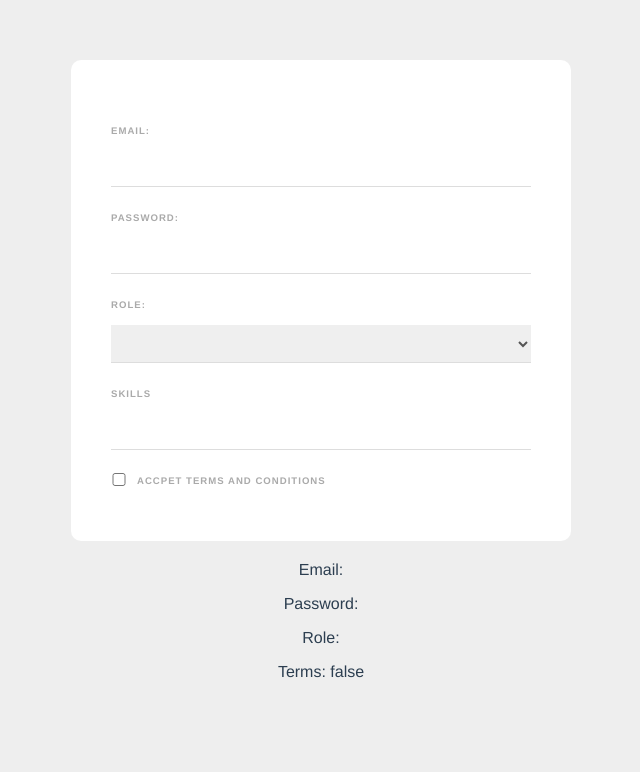
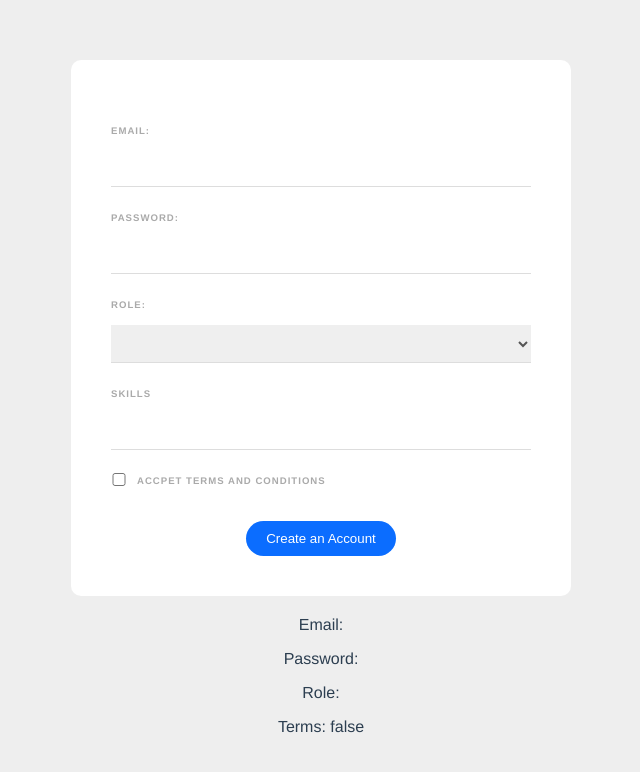
Before and after one commit to MacDavid1989/web-form, a Vue app: page / in a window 1280 px wide. Shown: the top 772 px of the page, without its empty margins (319-959 px from the left). Built offline with nearby package versions, Linux system fonts and the light colour scheme.

Commit message:
listen for a submit event with the prevent modifier and invoke handleSubmit method, carryout simple validation on password length and only print to console if validation passes, provide error message for validation

```diff
--- a/src/components/SignupForm.vue
+++ b/src/components/SignupForm.vue
@@ -1,10 +1,11 @@
 <template>
-  <form>
+  <form @submit.prevent="handleSubmit">
     <label>Email:</label>
     <input type="email" required v-model="email" />
 
     <label>Password:</label>
     <input type="password" required v-model="password" />
+    <div v-if="passwordError" class="error">{{ passwordError }}</div>
 
     <label>Role:</label>
     <select v-model="role">
@@ -27,6 +28,10 @@
       <input type="checkbox" required v-model="terms" />
       <label>Accpet Terms and Conditions</label>
     </div>
+
+    <div class="submit">
+      <button>Create an Account</button>
+    </div>
   </form>
   <p>Email: {{ email }}</p>
   <p>Password: {{ password }}</p>
@@ -45,6 +50,7 @@
       terms: false,
       tempSkill: "",
       skills: [],
+      passwordError: "",
     };
   },
   methods: {
@@ -56,6 +62,21 @@
     },
     deleteSkill(index) {
       this.skills.splice(index, 1);
+    },
+    handleSubmit() {
+      // validate password
+      this.passwordError =
+        this.password.length > 5
+          ? ""
+          : "Password must be at least 6 chars long";
+
+      if (!this.passwordError) {
+        console.log("email", this.email);
+        console.log("password", this.password);
+        console.log("role", this.role);
+        console.log("skills", this.skills);
+        console.log("terms", this.terms);
+      }
     },
   },
 };
@@ -108,4 +129,21 @@
   color: #777;
   cursor: pointer;
 }
+button {
+  background: #0b6dff;
+  border: 0;
+  padding: 10px 20px;
+  margin-top: 20px;
+  color: white;
+  border-radius: 20px;
+}
+.submit {
+  text-align: center;
+}
+.error {
+  color: #ff0062;
+  font-size: 0.8em;
+  margin-top: 10px;
+  font-weight: bold;
+}
 </style>
```
